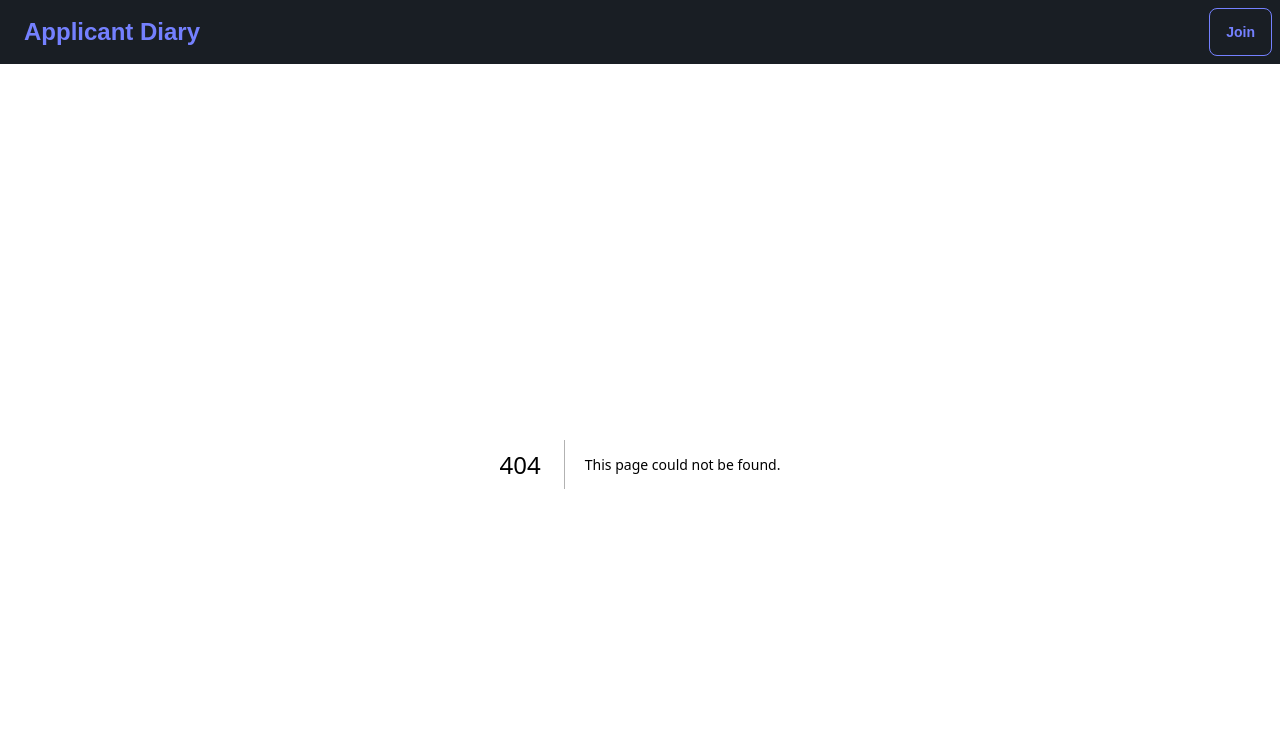
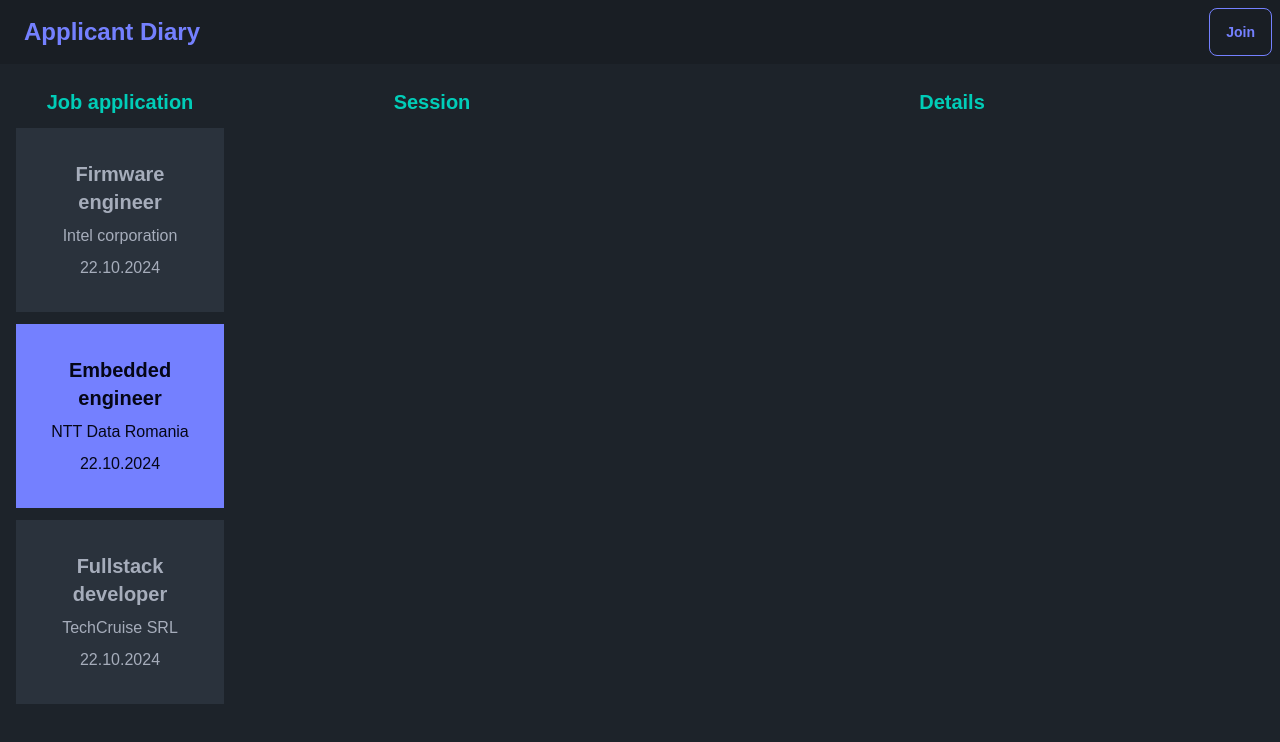
Before and after one commit to 10dnv/job-diary, a Next.js app: page /dashboard in a window 1280 px wide. Before the commit this address had no page. Shown: the top 742 px of the page. Built offline with nearby package versions, Linux system fonts and the light colour scheme.

Commit message:
added dashboard component

```diff
--- /dev/null
+++ b/app/dashboard/page.tsx
@@ -0,0 +1,59 @@
+import React from 'react'
+
+function dashboard() {
+  return (
+    <div className='bg-base-100 flex-1 text-base-content px-4 py-6 h-full'>
+        <div className='content grid grid-cols-6'>
+
+            <div className='col-span-1 text-center'>
+                <span className='text-accent text-xl font-semibold'>Job application</span>
+
+                <ul className='my-3'>
+                    <li className="hover:bg-secondary hover:text-secondary-content bg-neutral text-neutral-content my-3">
+                        <div className="card-body">
+                            <h2 className="card-title">Firmware engineer</h2>
+                            <p>Intel corporation</p>
+                            <div className="card-actions justify-end">
+                                <p>22.10.2024</p>
+                            </div>
+                        </div>
+                    </li>
+                    <li className="hover:bg-secondary hover:text-secondary-content bg-primary text-primary-content my-3">
+                        <div className="card-body">
+                            <h2 className="card-title">Embedded engineer</h2>
+                            <p>NTT Data Romania</p>
+                            <div className="card-actions justify-end">
+                                <p>22.10.2024</p>
+                            </div>
+                        </div>
+                    </li>
+
+                    <li className="hover:bg-secondary hover:text-secondary-content bg-neutral text-neutral-content my-3">
+                        <div className="card-body">
+                            <h2 className="card-title">Fullstack developer</h2>
+                            <p>TechCruise SRL</p>
+                            <div className="card-actions justify-end">
+                                <p>22.10.2024</p>
+                            </div>
+                        </div>
+                    </li>
+
+                </ul>
+            </div>
+
+            <div className='col-span-2 text-center'>
+                <span className='text-accent text-xl font-semibold'>Session</span>
+            </div>
+
+            <div className='col-span-3 text-center'>
+                <span className='text-accent text-xl font-semibold'>Details</span>
+            </div>
+
+    </div>
+
+
+    </div>
+  )
+}
+
+export default dashboard
--- a/app/globals.css
+++ b/app/globals.css
@@ -15,7 +15,5 @@
 }
 
 body {
-  color: var(--foreground);
-  background: var(--background);
   font-family: Arial, Helvetica, sans-serif;
 }
```
